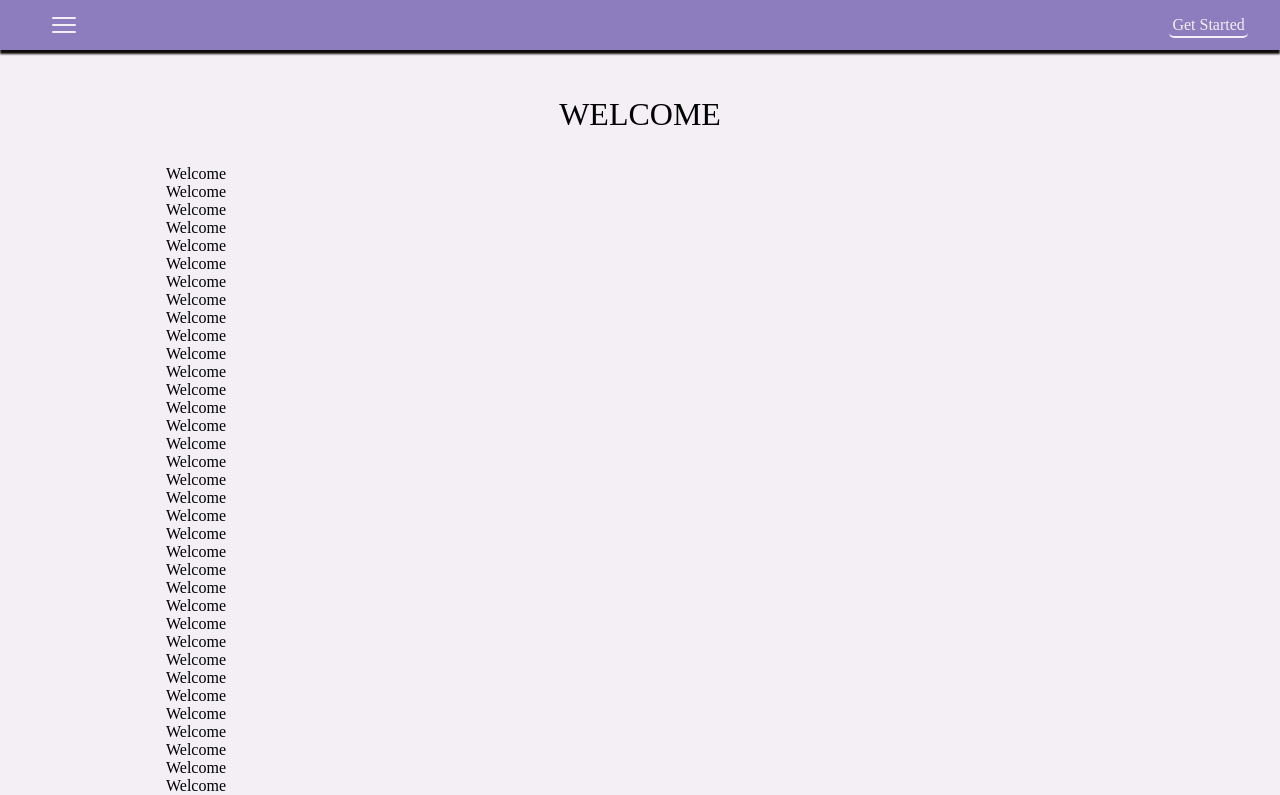
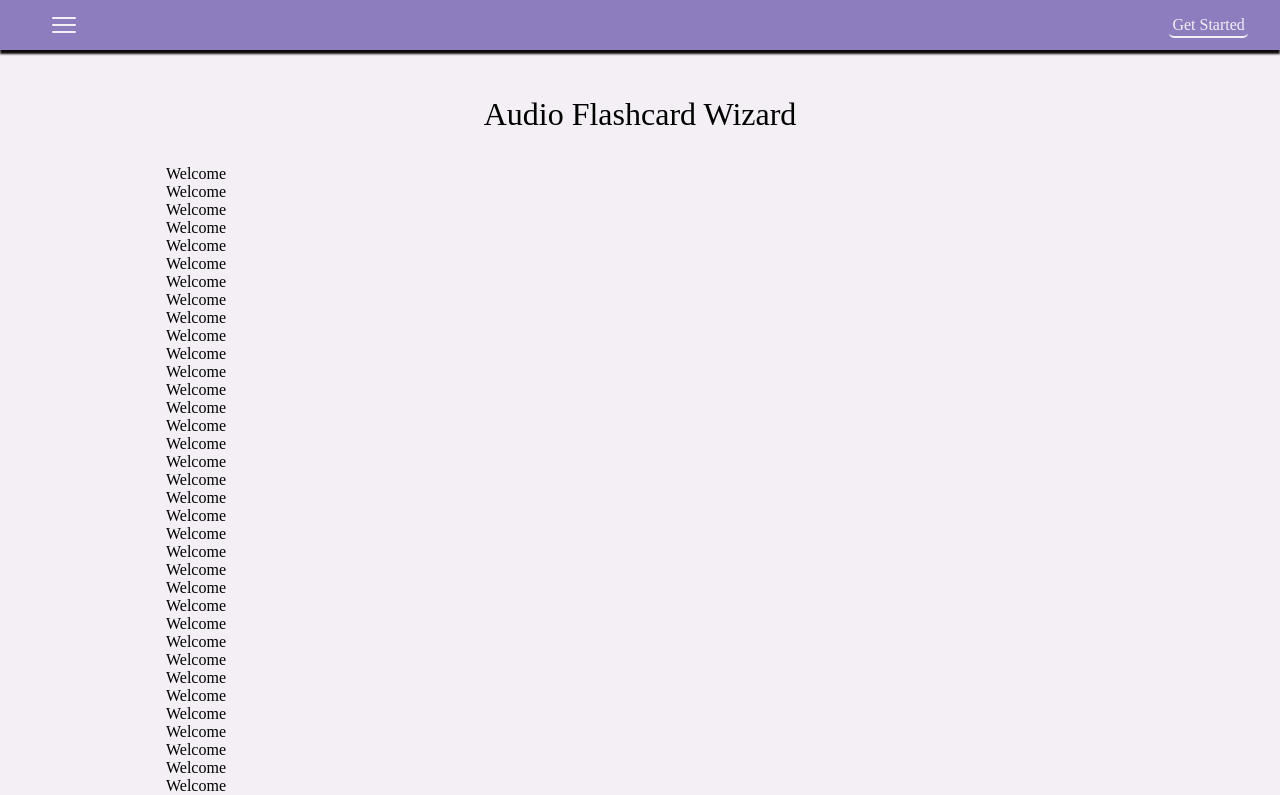
Before and after one commit to birkheadc/transcript_chopper, a React app: page /welcome in a window 1280 px wide. Shown: the top 795 px of the page. Built offline with nearby package versions, Linux system fonts and the light colour scheme.

Commit message:
update todo; change title of welcome page

```diff
--- a/src/components/features/welcome/welcomePage/WelcomePage.tsx
+++ b/src/components/features/welcome/welcomePage/WelcomePage.tsx
@@ -14,7 +14,7 @@ function WelcomePage(props: WelcomePageProps): JSX.Element | null {
   return (
     <main>
       <div className='welcome-wrapper'>
-      <h1>WELCOME</h1>
+      <h1>Audio Flashcard Wizard</h1>
       <p>Welcome</p>
       <p>Welcome</p>
       <p>Welcome</p>
```
Also changed, not shown: 1 other file (tests, documents, lock files or other folders).
